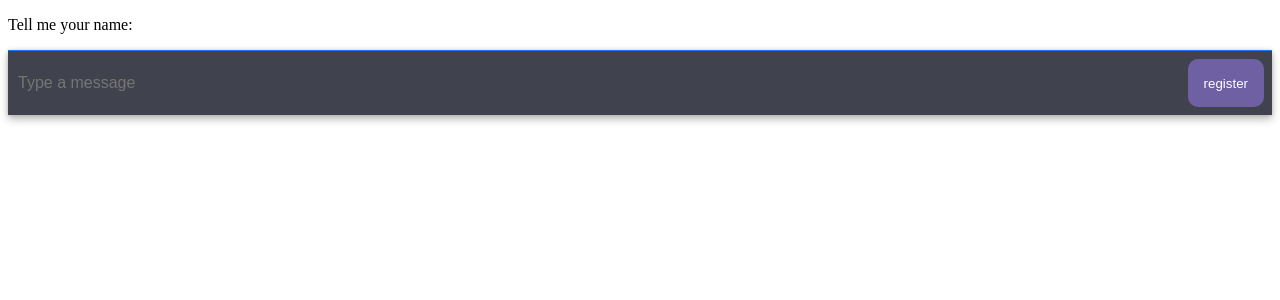
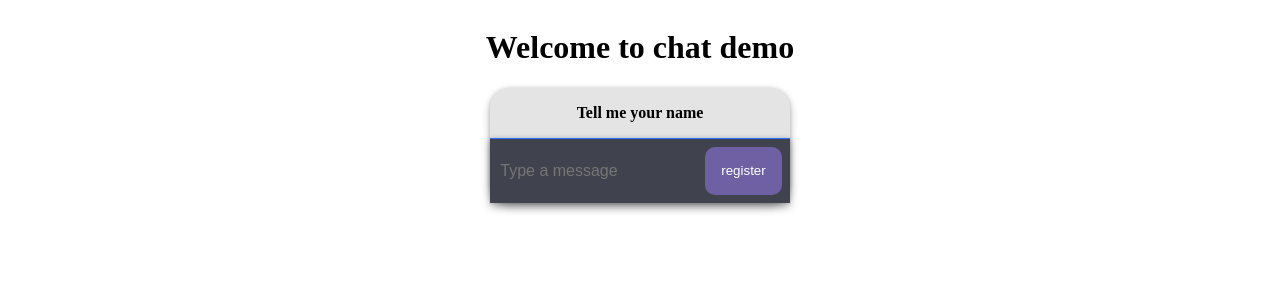
Before and after one commit to CristiScarlat/react-webpack-chat-app, a React app in the folder client/: page / in a window 1280 px wide. Shown: the top 300 px of the page. Built offline with nearby package versions, Linux system fonts and the light colour scheme; no server answers.

Commit message:
add register with name and small fixes

```diff
--- a/client/src/App.jsx
+++ b/client/src/App.jsx
@@ -1,28 +1,46 @@
 import React, { useState, useEffect } from "react";
 import Chat from 'blocks/chat/chat.jsx'
 import RegisterWithName from 'blocks/register/register.jsx'
-import {initSocket, closeSocket, socketSend} from './services/socket'
+import {initSocket, closeSocket, socketSend, onMsgReceive} from './services/socket'
 
 
 function App() {
   const [response, setResponse] = useState("")
   const [chatMsg, setChatMsg] = useState("")
-  const [userName, setUserName] = useState("")
+  const [userName, setUserName] = useState()
+
 
   useEffect(() => {
+    //fetchOnLineUsers()
     initSocket()
+    if(userName && userName !== ""){
+      console.log(">>>>>>", userName)
+      setUserName(userName)
+    }
+    onMsgReceive(handleReceiveMsg)
     return () => closeSocket()
   }, [])
 
+  const handleReceiveMsg = (msg) => {
+    console.log("Appjs", msg)
+  }
+
   const handleSendMessage = (str) => {
-    socketSend("chat-message", str)
+    const msgObj = {msg: str, sendTo: 'oana'}
+    socketSend("chat-message", JSON.stringify(msgObj))
+  }
+
+  const handleRegisterName = (str) => {
+    setUserName(str)
+    socketSend("user", JSON.stringify({name: str}))
   }
 
   return (
     <>
-      {(userName || userName !== "") ? <Chat handleSendMessage={handleSendMessage}/>
+      <h1>Welcome to chat demo</h1>
+      {(userName && userName !== "") ? <Chat handleSendMessage={handleSendMessage}/>
       :
-      <RegisterWithName/>}
+      <RegisterWithName handleRegisterName={handleRegisterName}/>}
     </>
   );
 }
--- a/client/src/blocks/chat/chat.jsx
+++ b/client/src/blocks/chat/chat.jsx
@@ -9,7 +9,7 @@ const Chat = ({handleSendMessage}) => {
         <>
          <ChatboxContainer>
             <MessagesContainer />
-            <InputWithButton handleSendMessage={handleSendMessage}/>
+            <InputWithButton handleButtonOnCLick={handleSendMessage}/>
          </ChatboxContainer>
         </>
     )
--- /dev/null
+++ b/client/src/blocks/register/register.css
@@ -0,0 +1,20 @@
+.register-container{
+    display: flex;
+    flex-direction: column;
+    align-items: center;
+    justify-content: center;
+}
+
+.form-container{
+    display: flex;
+    flex-direction: column;
+    background: #80808036;
+    box-shadow: 0 0 4px rgba(0,0,0,.14),0 4px 8px rgba(0,0,0,.28);
+    border-radius: 20px;
+}
+
+.form-container p{
+    padding: 1rem;
+    margin: auto;
+    font-weight: 600;
+}
--- a/client/src/blocks/register/register.jsx
+++ b/client/src/blocks/register/register.jsx
@@ -1,12 +1,16 @@
 import React from 'react'
 import InputWithButton from 'components/inputWithButton/inputWithButton.jsx'
+import './register.css'
 
-const RegisterWithName = () => {
-    return(
-    <div>
-        <p>Tell me your name:</p>
-        <InputWithButton buttonLabel="register"/>
-    </div>
+const RegisterWithName = ({handleRegisterName}) => {
+    return (
+        <div className="register-container">
+
+            <div className="form-container">
+                <p>Tell me your name</p>
+                <InputWithButton buttonLabel="register" handleButtonOnCLick={handleRegisterName}/>
+            </div>
+        </div>
     )
 }
 
--- a/client/src/components/inputWithButton/inputWithButton.jsx
+++ b/client/src/components/inputWithButton/inputWithButton.jsx
@@ -2,7 +2,7 @@ import React, {useState} from 'react'
 import './inputWithButton.css'
 
 
-const InputWithButton = ({handleSendMessage, buttonLabel="send"}) => {
+const InputWithButton = ({handleButtonOnCLick, buttonLabel="send"}) => {
 
     const [inputStr, setInputStr] = useState()
 
@@ -10,11 +10,16 @@ const InputWithButton = ({handleSendMessage, buttonLabel="send"}) => {
         setInputStr(e.target.value)
     }
 
+    const handleOnCLick = () => {
+        setInputStr("")
+        handleButtonOnCLick(inputStr)
+    }
+
     return (
         <>
             <div className="chat-input">
-                <input type="text" autoComplete="on" placeholder="Type a message" onChange={handleOnChange}/>
-                <button onClick={() => handleSendMessage(inputStr)}>
+                <input type="text" autoComplete="on" placeholder="Type a message" onChange={handleOnChange} value={inputStr || ""}/>
+                <button onClick={handleOnCLick}>
                     {buttonLabel}
                 </button>
             </div>
--- a/client/src/index.css
+++ b/client/src/index.css
@@ -3,5 +3,9 @@ body{
 }
 
 #app{
+    display: flex;
+    align-items: center;
+    flex-direction: column;
+    height: 100%;
     height:100%;
 }
--- a/client/src/services/socket.js
+++ b/client/src/services/socket.js
@@ -6,9 +6,8 @@ const socket = socketIOClient(ENDPOINT)
 export function initSocket() {
     console.log("...initializing socket io")
     socket.on('connect', function (data) {
-        socket.emit("user", JSON.stringify({name: 'cristian'}))
-      });
-
+        console.log("socket connected")
+    });
 }
 
 export function closeSocket() {
@@ -16,6 +15,12 @@ export function closeSocket() {
     socket.close()
 }
 
-export function socketSend(eventName, msg){
+export function socketSend(eventName, msg) {
     socket.emit(eventName, msg)
 }
+
+export function onMsgReceive(cb) {
+    socket.on("onlineUsers", data => {
+        cb(data)
+    })
+}
```
Also changed, not shown: client/src/components/listContainer/listContainer.jsx (added, +11 -0 lines).
